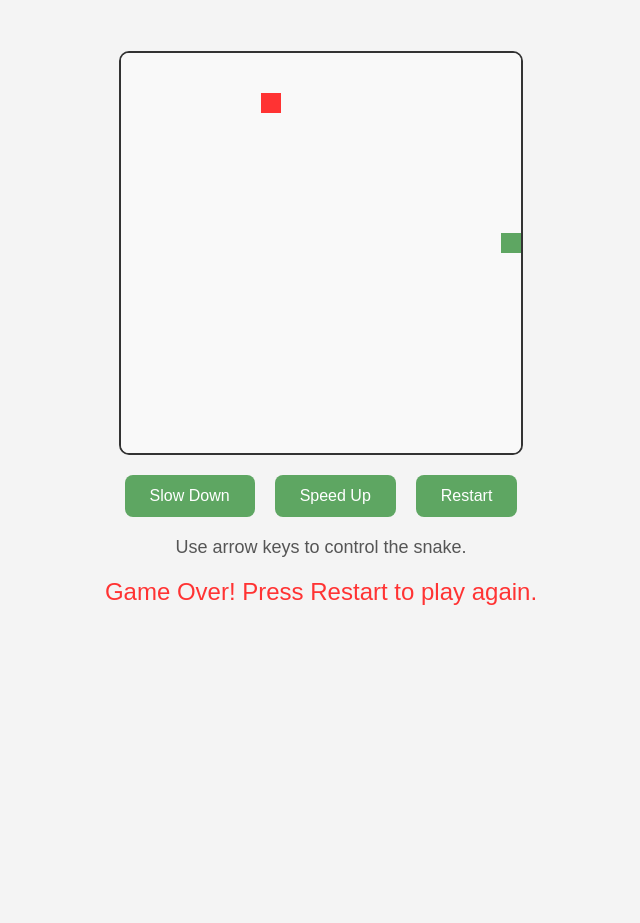
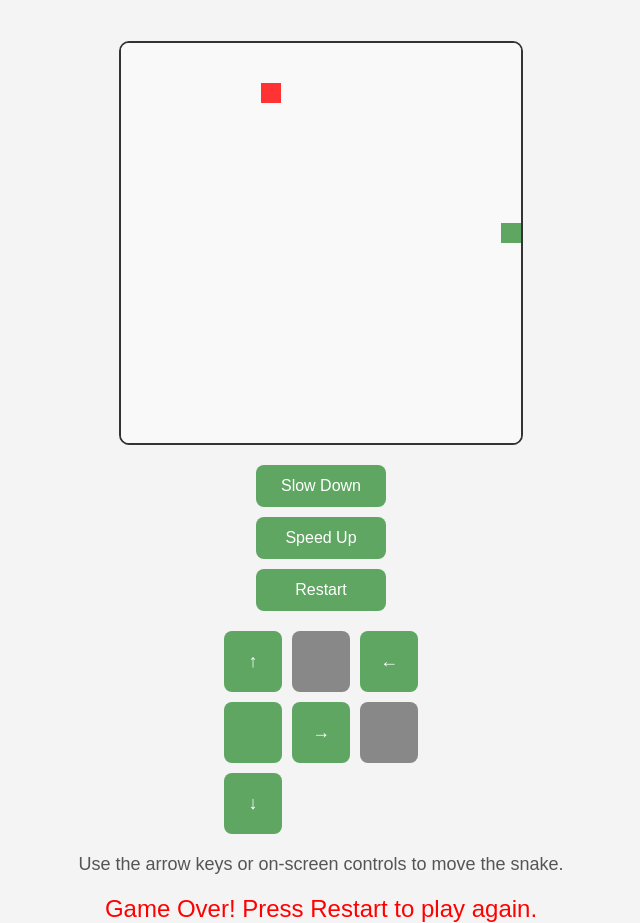
Before and after one commit to vinuuuuuuuuu/VD_LK, a plain HTML site: page snake.html in a window 1280 px wide. Shown: the part 65-988 px from the top of the page, without its empty margins (319-959 px from the left). Before the commit the page ends 800 px from the top, so only its background shows below. Drawn offline with Linux system fonts and the light colour scheme.

Commit message:
snake.html

```diff
--- a/snake.html
+++ b/snake.html
@@ -23,7 +23,7 @@
         }
 
         canvas {
-            margin-top: 30px;
+            margin-top: 20px;
             border: 2px solid #333;
             border-radius: 10px;
             background-color: #ffffff;
@@ -32,7 +32,8 @@
         .controls {
             margin-top: 20px;
             display: flex;
-            justify-content: center;
+            flex-direction: column;
+            gap: 10px;
         }
 
         button {
@@ -43,7 +44,6 @@
             color: white;
             border: none;
             border-radius: 8px;
-            margin: 0 10px;
             transition: background-color 0.3s;
         }
 
@@ -67,19 +67,43 @@
             color: red;
             margin-top: 20px;
         }
+
+        .arrow-controls {
+            display: grid;
+            grid-template-columns: repeat(3, 1fr);
+            gap: 10px;
+            margin-top: 20px;
+        }
+
+        .arrow-controls button {
+            padding: 20px;
+            font-size: 18px;
+        }
     </style>
 </head>
 
 <body>
     <h1>Snake Game</h1>
     <canvas id="gameCanvas" width="400" height="400"></canvas>
+
     <div class="controls">
         <button onclick="decreaseSpeed()">Slow Down</button>
         <button onclick="increaseSpeed()">Speed Up</button>
         <button onclick="restartGame()">Restart</button>
     </div>
-    <div class="info">Use arrow keys to control the snake.</div>
-    <div class="game-over" id="gameOverMessage"></div> <!-- Placeholder for game over message -->
+
+    <div class="arrow-controls">
+        <button onclick="setDirection('UP')">&#8593;</button>
+        <button disabled></button>
+        <button onclick="setDirection('LEFT')">&#8592;</button>
+        <button></button>
+        <button onclick="setDirection('RIGHT')">&#8594;</button>
+        <button disabled></button>
+        <button onclick="setDirection('DOWN')">&#8595;</button>
+    </div>
+
+    <div class="info">Use the arrow keys or on-screen controls to move the snake.</div>
+    <div class="game-over" id="gameOverMessage"></div>
 
     <script>
         const canvas = document.getElementById('gameCanvas');
@@ -153,7 +177,6 @@
             ) {
                 clearInterval(gameInterval);
                 gameOverMessage.textContent = 'Game Over! Press Restart to play again.';
-                gameOverMessage.style.color = '#ff3333'; // Make it red for emphasis
             }
         }
 
@@ -164,6 +187,14 @@
             if (event.key === 'ArrowRight' && direction !== 'LEFT') direction = 'RIGHT';
             if (event.key === 'ArrowDown' && direction !== 'UP') direction = 'DOWN';
         });
+
+        // Touch-based controls
+        function setDirection(newDirection) {
+            if (newDirection === 'LEFT' && direction !== 'RIGHT') direction = 'LEFT';
+            if (newDirection === 'UP' && direction !== 'DOWN') direction = 'UP';
+            if (newDirection === 'RIGHT' && direction !== 'LEFT') direction = 'RIGHT';
+            if (newDirection === 'DOWN' && direction !== 'UP') direction = 'DOWN';
+        }
 
         // Adjust speed
         function increaseSpeed() {
@@ -182,7 +213,6 @@
 
         // Restart the game with new speed
         function restartGame() {
-            gameOverMessage.textContent = ''; // Clear "Game Over" message before restarting
             clearInterval(gameInterval);
             gameInterval = setInterval(drawGame, speed);
             initGame();
```
